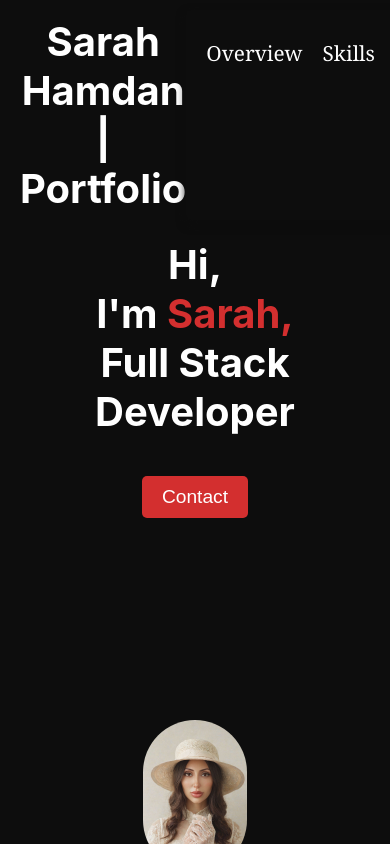
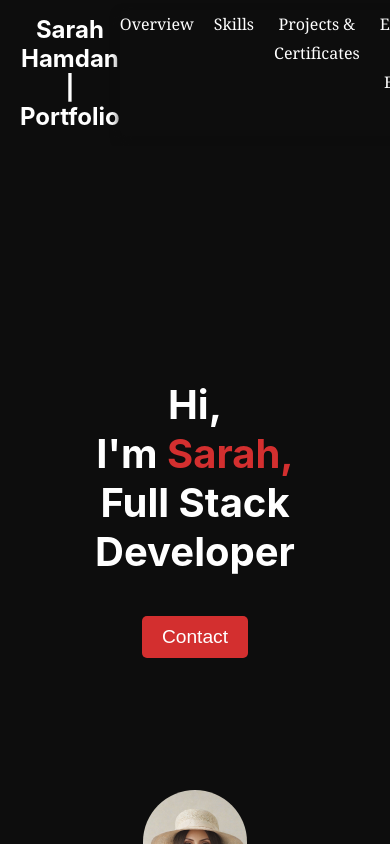
Before and after one commit to Sarahhamdan23/Cafecode, a React (Create React App) app: page / in a window 390 px wide. Shown: the top 844 px of the page. Built offline with nearby package versions, Linux system fonts and the light colour scheme.

Commit message:
adjusted the font size in the files

```diff
--- a/public/index.html
+++ b/public/index.html
@@ -2,12 +2,14 @@
 <html lang="en">
   <head>
     <meta charset="utf-8" />
-    <meta name="viewport" content="width=device-width, initial-scale=1" />
+    <meta name="viewport" content="width=device-width, initial-scale=1.0" />
     <meta name="theme-color" content="#000000" />
     <link rel="icon" href="%PUBLIC_URL%/favicon.ico" />
     <link rel="apple-touch-icon" href="%PUBLIC_URL%/logo192.png" />
     <link rel="manifest" href="%PUBLIC_URL%/manifest.json" />
     <title>Your React App</title>
+
+
   </head>
   <body>
     <noscript>You need to enable JavaScript to run this app.</noscript>
--- a/src/Views/ExpEdu.css
+++ b/src/Views/ExpEdu.css
@@ -14,7 +14,7 @@
   }
 
   h2 {
-    font-size: 3.5rem;
+    font-size: 2.5rem;
     margin-bottom: 40px;
     font-family: 'Times New Roman', Times, serif;
     color: #FFFF;
--- a/src/Views/Header.css
+++ b/src/Views/Header.css
@@ -59,12 +59,14 @@ header, .overview-section {
 }
 
 .greeting-text {
-    font-size: 6rem;
+    font-size: 4rem;
     font-weight: bold;
     color: #fff;
     margin-left: 0; /* Remove the large margin-left */
     margin-bottom: 20px;
-    margin-top: 50px; /* Ensure greeting text has space from the top */
+    margin-top: 200px; /* Ensure greeting text has space from the top */
+
+
 }
 
 .name-highlight {
@@ -122,17 +124,29 @@ header, .overview-section {
     }
 
     .greeting-text {
-        font-size: 3.5rem; /* Adjust font size for tablets */
+        font-size: 2.5rem; /* Adjust font size for tablets */
         margin-top: 50px; /* Extra margin for space from the top */
     }
 
+
+
+    /* Media query for screens smaller than 768px (commonly mobile) */
+@media (max-width: 768px) {
+    .greeting {
+      margin-top: 100px; /* Increase the top margin to lower the text */
+      font-size: 20px; /* Optional: Adjust font size if necessary */
+    }
+  }
+
+
+
     .profile-photo {
-        max-width: 400px; /* Reduce image size for tablets */
+        max-width: 200px; /* Reduce image size for tablets */
         margin-top: 30px;
     }
 
     .contact-btn {
-        font-size: 1.3rem;
+        font-size: 1.0rem;
         padding: 12px 25px;
     }
 }
@@ -144,12 +158,12 @@ header, .overview-section {
         align-items: center;
         text-align: center;
         padding: 10px;
-        padding-top: 180px; /* Add more padding on mobile to avoid overlap */
+        padding-top: 180px; /* Keep this value for spacing */
     }
 
     .greeting-text {
-        font-size: 2.5rem; /* Further reduce font size for mobile */
-        margin-top: 60px; /* Ensure extra margin from the top on mobile */
+        font-size: 2.5rem; /* Keep this value for font size */
+        margin-top: 200px; /* Increase this to push the greeting down further */
     }
 
     .profile-photo {
--- a/src/Views/NavBar.css
+++ b/src/Views/NavBar.css
@@ -13,7 +13,7 @@
 
 .navbar-brand h1 {
   color: #ffffff;
-  font-size: 2.5rem;
+  font-size: 1.5rem;
   margin: 0;
 }
 
@@ -21,7 +21,7 @@
   list-style-type: none;
   display: flex;
   margin: 0;
-  font-size: 1.5rem;
+  font-size: 1.0rem;
 }
 
 .navbar-links li {
@@ -31,7 +31,7 @@
 .navbar-links a {
   color: #ffffff;
   text-decoration: none;
-  font-size: 1.3rem;
+  font-size: 1.0rem;
 }
 
 .navbar-links a:hover {
@@ -62,7 +62,7 @@
   z-index: 999;
   display: flex;
   flex-direction: column;
-  font-size: 2rem;
+  font-size: 1rem;
 
 }
 
--- a/src/Views/Projects.css
+++ b/src/Views/Projects.css
@@ -7,7 +7,7 @@
   }
 
   .projects-title {
-    font-size: 4.5rem; /* Slightly larger font size */
+    font-size: 3.0rem; /* Slightly larger font size */
     font-weight: bold; /* Maintain strong emphasis */
     color: #E0E0E0; /* Soft white-grey color */
     margin-bottom: 30px;
--- a/src/Views/Skills.css
+++ b/src/Views/Skills.css
@@ -6,7 +6,7 @@
 }
 
 .skills-title {
-    font-size: 4.7rem; /* Slightly larger font size */
+    font-size: 4.0rem; /* Slightly larger font size */
     font-weight: bold; /* Maintain strong emphasis */
     color: #E0E0E0; /* Soft white-grey color */
     margin-bottom: 30px;
--- a/src/index.css
+++ b/src/index.css
@@ -79,3 +79,48 @@ p {
     height: auto; /* Maintain aspect ratio for images/videos */
   }
 }
+
+
+/* Navbar container */
+ nav{
+  display: flex;
+  justify-content: space-between; /* Ensure items are spread out */
+  align-items: center; /* Center vertically */
+  width: 100%; /* Make sure the navbar takes up the full width */
+  padding: 10px 20px; /* Adjust padding */
+  overflow: hidden; /* Prevent content from overflowing */
+}
+
+/* Navbar list items (horizontal layout) */
+nav ul {
+  display: flex;
+  justify-content: space-around; /* Space out items evenly */
+  list-style-type: none;
+  margin: 0;
+  padding: 0;
+}
+
+nav ul li {
+  margin-right: 15px; /* Adjust space between items */
+}
+
+/* Links in the navbar */
+nav ul li a {
+  text-decoration: none;
+  font-size: 16px; /* Adjust font size if needed */
+}
+
+/* Adjustments for mobile screens */
+@media (max-width: 480px) {
+  nav ul li {
+      margin-right: 10px; /* Reduce space between items on small screens */
+  }
+
+  nav ul li a {
+      font-size: 10px; /* Reduce font size on mobile */
+  }
+
+  nav {
+      padding: 5px 10px; /* Reduce padding on mobile */
+  }
+}
```
Also changed, not shown: firebase.json.
